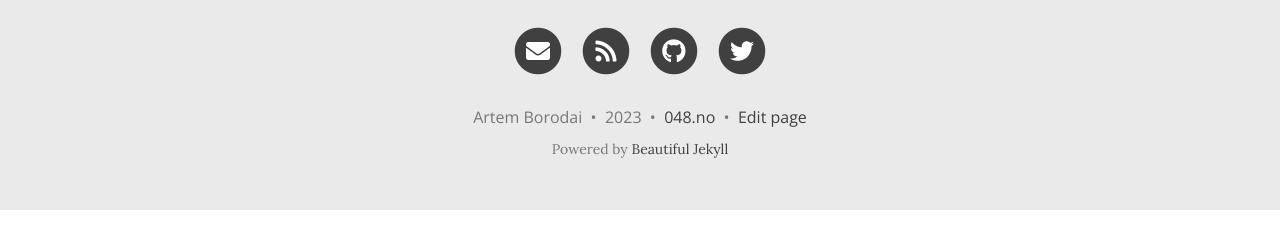
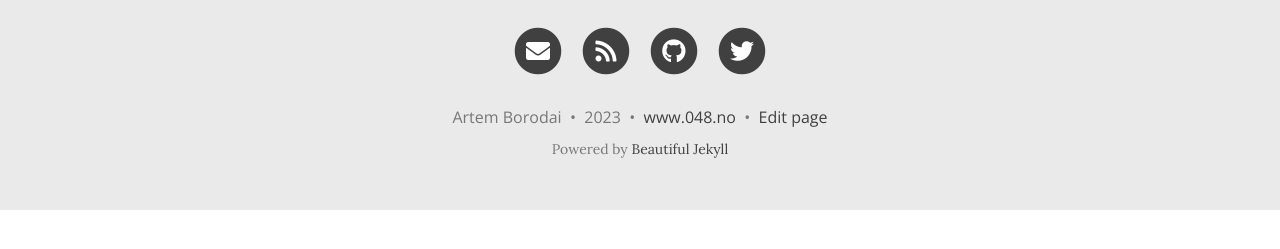
Before and after one commit to artem1982/048.no, a Jekyll site: the page built from index.html, in a window 1280 px wide. Shown: the part 559-808 px from the top of the page. Built offline with Jekyll 4.4.1, drawn with Linux system fonts in a browser that asks for light colours; nearby versions of some CDN libraries; the list of posts is cut into pages by our own code; comment, search, counter and statistics services are not loaded.

Commit message:
width fix

```diff
--- a/_config.yml
+++ b/_config.yml
@@ -96,7 +96,7 @@
 
 # How to display the link to your website in the footer
 # Remove this if you don't want a link in the footer
-url-pretty: "048.no"
+url-pretty: "www.048.no"
 
 # Excerpt word length - Truncate the excerpt of each post on the feed page to the specified number of words
 excerpt_length: 50
@@ -251,7 +251,7 @@
 #################################################################################
 
 # Output options (more information on Jekyll's site)
-timezone: "America/Toronto"
+timezone: "Europe/Oslo"
 markdown: kramdown
 highlighter: rouge
 permalink: /:year-:month-:day-:title/
--- a/_posts/2023-02-26-delete-all-refresh-tokens.markdown
+++ b/_posts/2023-02-26-delete-all-refresh-tokens.markdown
@@ -2,6 +2,7 @@
 layout: post
 title: Delete all refresh tokens
 date: '2023-02-26 20:12:09'
+full-width: true
 ---
 
 with Azure function please . .
```
